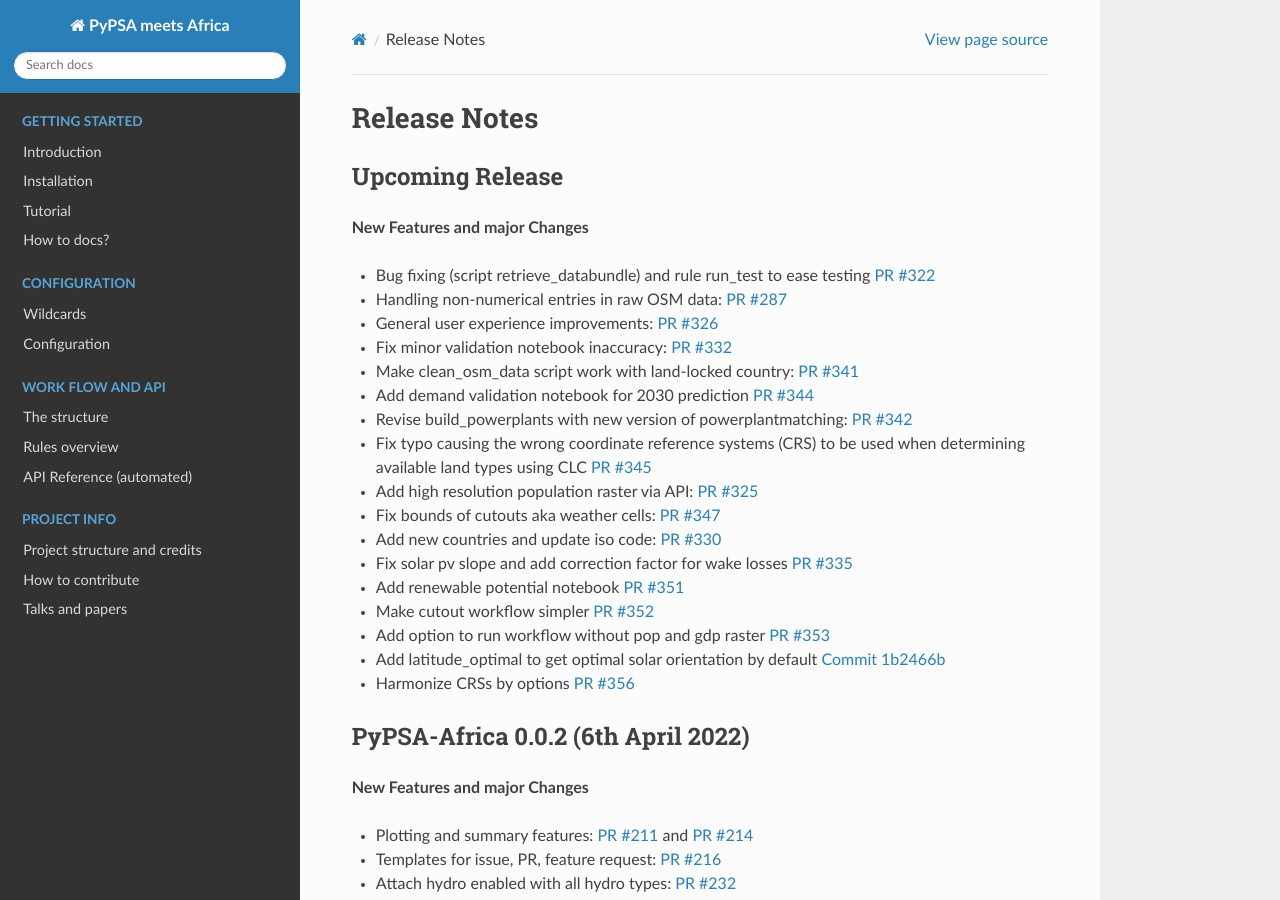
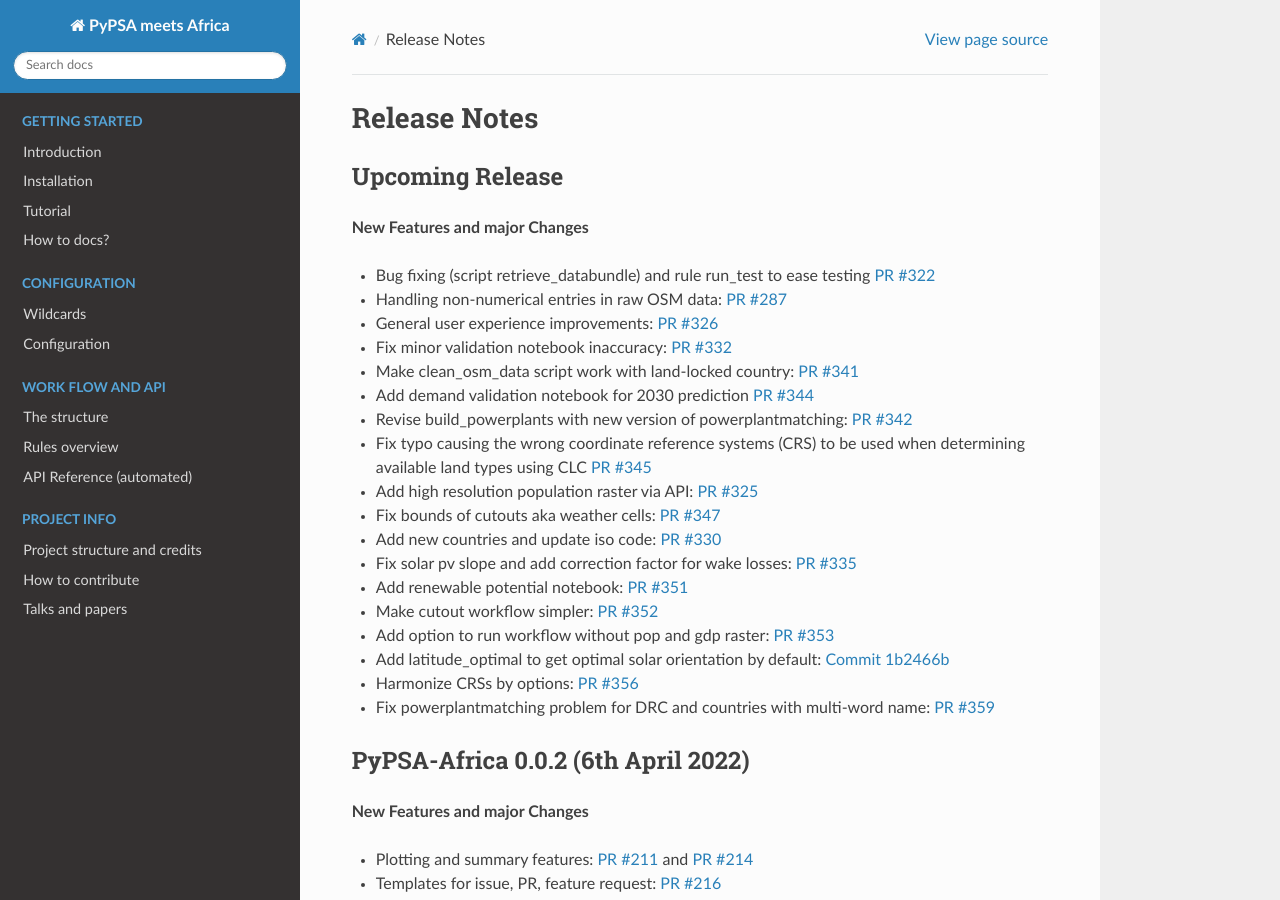
Before and after one commit to pypsa-meets-earth/pypsa-earth, a Sphinx documentation site: the page built from doc/release_notes.rst, in a window 1280 px wide and 900 px high. Built offline with Sphinx 7.4.7 and the Read the Docs theme 2.0.0, drawn with Linux system fonts in a browser that asks for light colours; pages that are not in the unit, such as notebooks, are missing from menus.

Commit message:
Add release_doc

```diff
--- a/doc/release_notes.rst
+++ b/doc/release_notes.rst
@@ -35,17 +35,19 @@
 
 * Add new countries and update iso code: `PR #330 <https://github.com/pypsa-meets-africa/pypsa-africa/pull/330>`_
 
-* Fix solar pv slope and add correction factor for wake losses `PR #335 <https://github.com/pypsa-meets-africa/pypsa-africa/pull/350>`_
+* Fix solar pv slope and add correction factor for wake losses: `PR #335 <https://github.com/pypsa-meets-africa/pypsa-africa/pull/350>`_
 
-* Add renewable potential notebook `PR #351 <https://github.com/pypsa-meets-africa/pypsa-africa/pull/351>`_
+* Add renewable potential notebook: `PR #351 <https://github.com/pypsa-meets-africa/pypsa-africa/pull/351>`_
 
-* Make cutout workflow simpler `PR #352 <https://github.com/pypsa-meets-africa/pypsa-africa/pull/352>`_
+* Make cutout workflow simpler: `PR #352 <https://github.com/pypsa-meets-africa/pypsa-africa/pull/352>`_
 
-* Add option to run workflow without pop and gdp raster `PR #353 <https://github.com/pypsa-meets-africa/pypsa-africa/pull/353>`_
+* Add option to run workflow without pop and gdp raster: `PR #353 <https://github.com/pypsa-meets-africa/pypsa-africa/pull/353>`_
 
-* Add latitude_optimal to get optimal solar orientation by default `Commit 1b2466b <https://github.com/pypsa-meets-africa/pypsa-africa/commit/de7d32be8807e4fc42486a60184f45680612fd46>`_
+* Add latitude_optimal to get optimal solar orientation by default: `Commit 1b2466b <https://github.com/pypsa-meets-africa/pypsa-africa/commit/de7d32be8807e4fc42486a60184f45680612fd46>`_
 
-* Harmonize CRSs by options `PR #356 <https://github.com/pypsa-meets-africa/pypsa-africa/pull/356>`_
+* Harmonize CRSs by options: `PR #356 <https://github.com/pypsa-meets-africa/pypsa-africa/pull/356>`_
+
+* Fix powerplantmatching problem for DRC and countries with multi-word name: `PR #359 <https://github.com/pypsa-meets-africa/pypsa-africa/pull/359>`_
 
 
 PyPSA-Africa 0.0.2 (6th April 2022)
```
